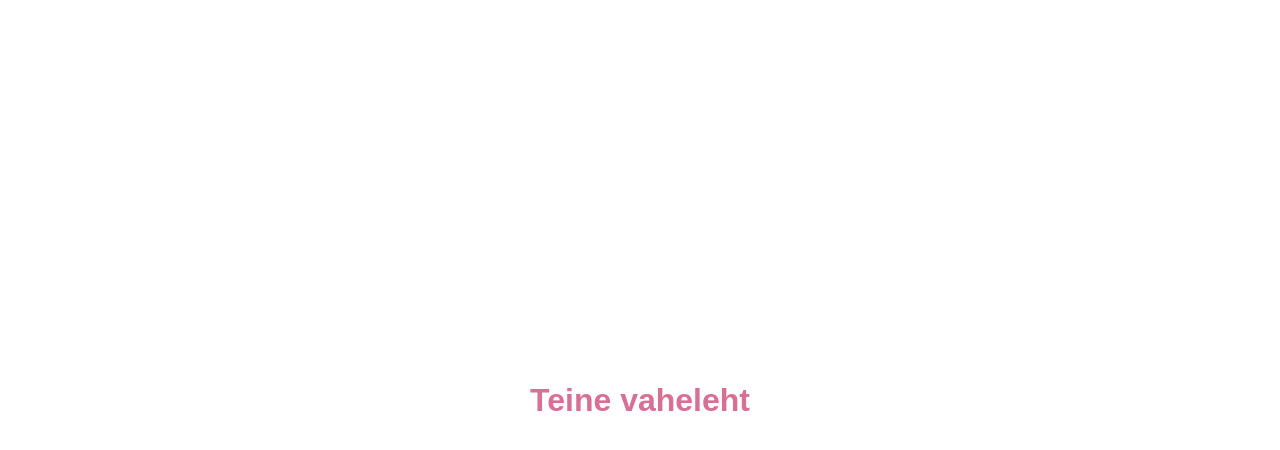
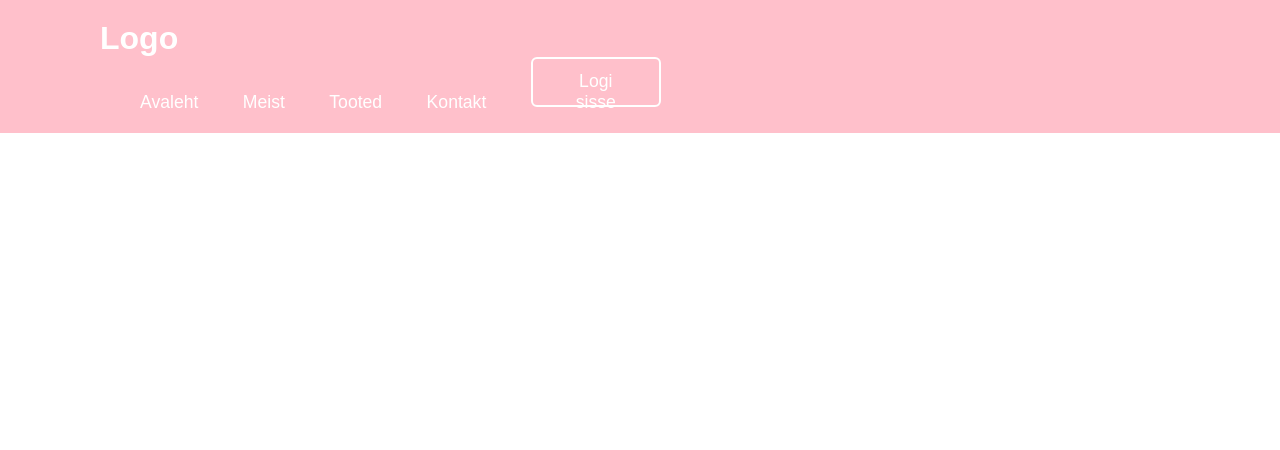
Before and after one commit to Deliaa-saa/veebilehe-projekt, a plain HTML site: page tooted.html in a window 1280 px wide. Drawn offline with Linux system fonts and the light colour scheme.

Commit message:
ülemine riba

```diff
--- a/tooted.html
+++ b/tooted.html
@@ -6,6 +6,15 @@
   <link rel="stylesheet" href="style.css">
 </head>
 <body>
-  <h1>Teine vaheleht</h1>
+   <header>
+    <h2 class="logo">Logo</h2>
+    <nav class="navigation">
+      <a href="index.html">Avaleht</a>
+      <a href="#">Meist</a>
+      <a href="tooted.html">Tooted</a>
+      <a href="#">Kontakt</a>
+      <button class="btnLogin-popup">Logi sisse</button>
+    </nav>
+  </header>
 </body>
 </html>
```
